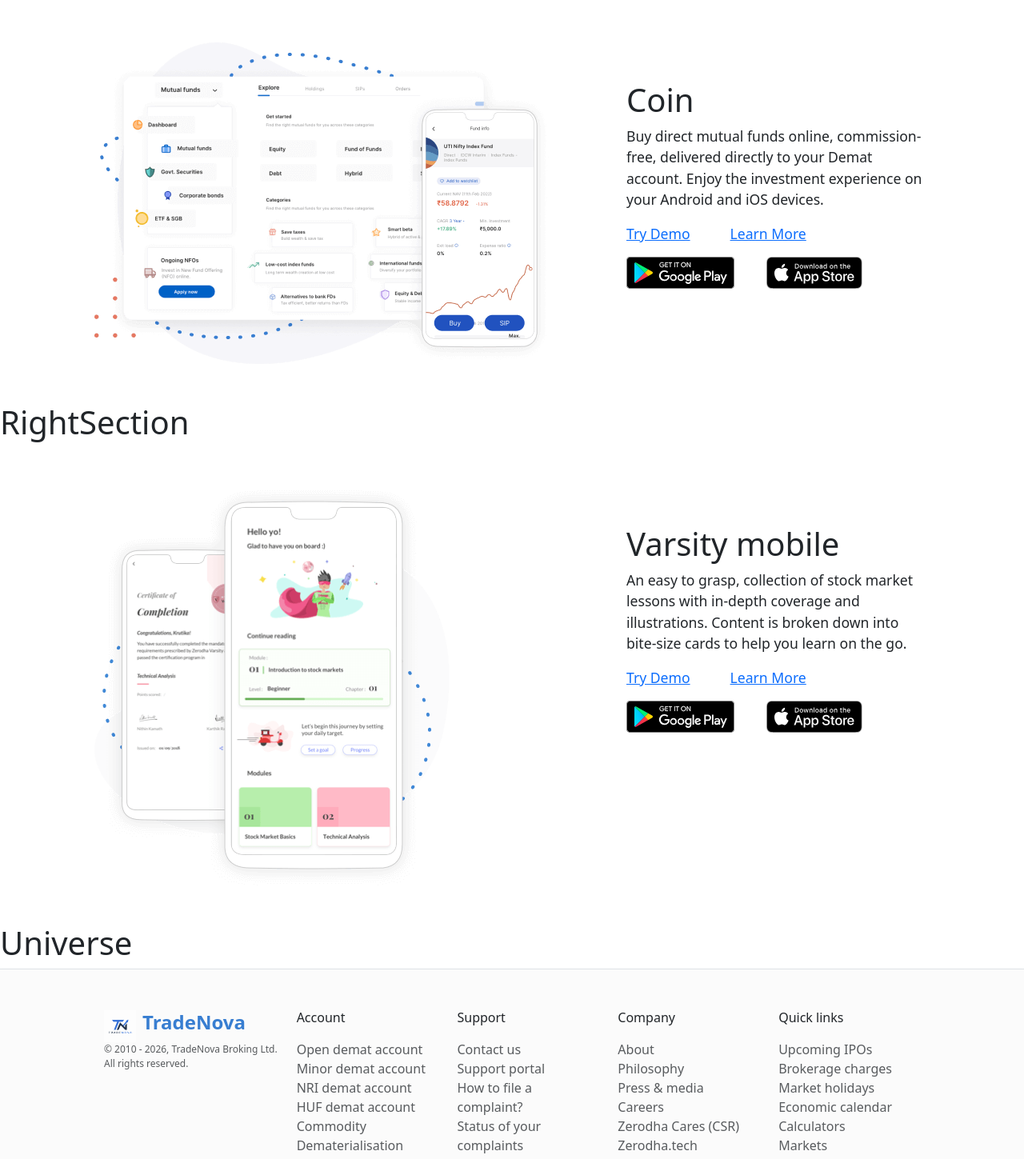
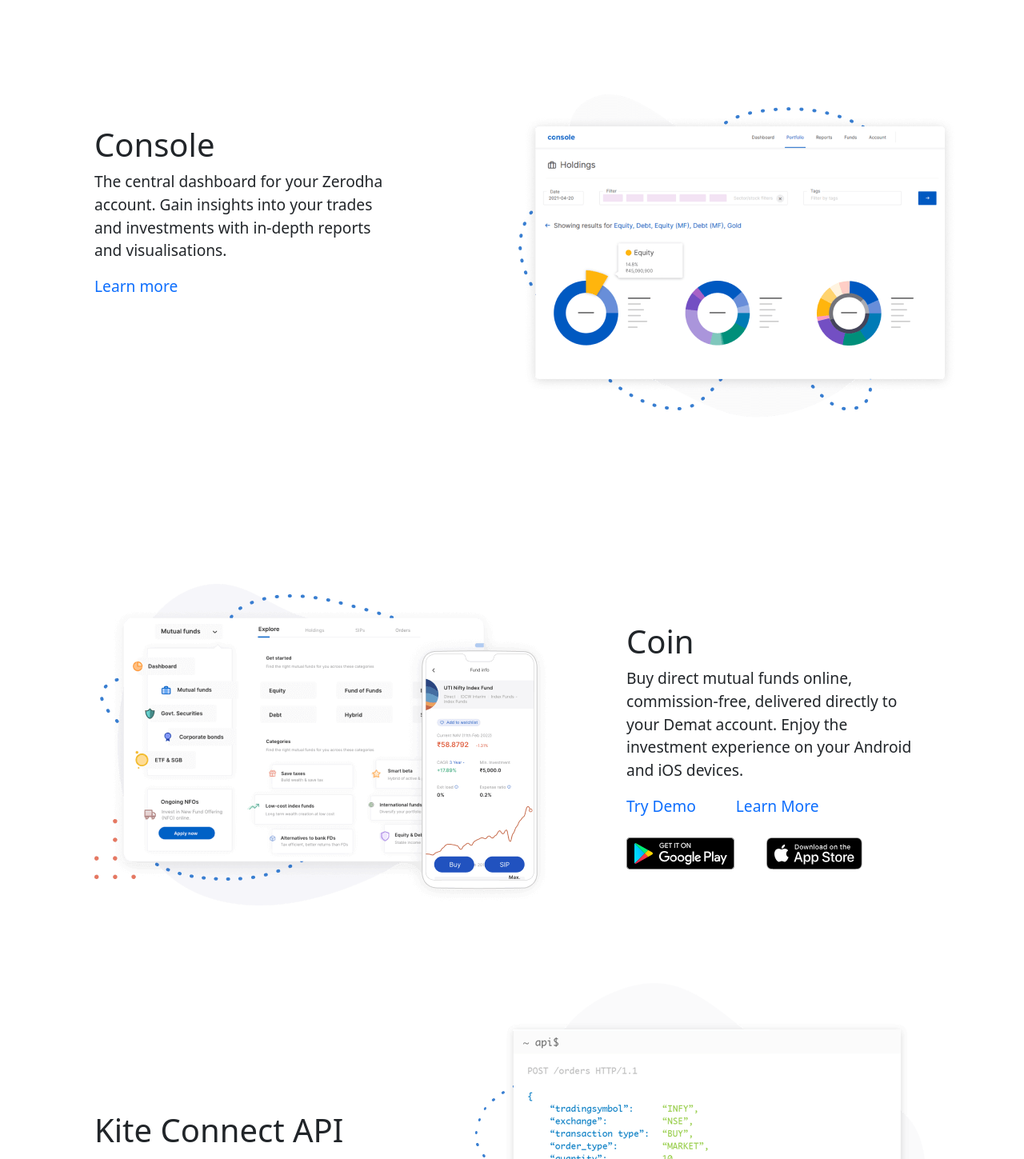
Before and after one commit to vedant-shinde327/TradeNova, a React (Vite) app in the folder frontend/: page /products in a window 1280 px wide. Shown: the part 981-2430 px from the top of the page at 80% size. Built offline with nearby package versions, Linux system fonts and the light colour scheme.

Commit message:
product page done

```diff
--- a/frontend/src/landing_page/products/LeftSection.jsx
+++ b/frontend/src/landing_page/products/LeftSection.jsx
@@ -17,18 +17,30 @@
           <img src={imageUrl} />
         </div>
 
-        <div className="col-5 p-5 mt-5" style={{fontSize:"1.1rem"}}>
+        <div className="col-5 p-5 mt-5" style={{ fontSize: "1.2rem" }}>
           <h1>{productName}</h1>
           <p>{productDescription}</p>
+
           <div>
-            <a href={tryDemo}>Try Demo</a>
-            <a href={learnMore} style={{ marginLeft: "50px" }}>
+            <a
+              href={tryDemo}
+              style={{ fontSize: "1.2rem", textDecoration: "none" }}
+            >
+              Try Demo
+            </a>
+            <a
+              href={learnMore}
+              style={{
+                marginLeft: "50px",
+                textDecoration: "none",
+                fontSize: "1.2rem",
+              }}
+            >
               Learn More
-
             </a>
           </div>
 
-          <div className="mt-3">
+          <div className="mt-4">
             <a href={googlePlay}>
               <img src={googlePlayImg} alt="googlePlay" />
             </a>
--- a/frontend/src/landing_page/products/ProductsPage.jsx
+++ b/frontend/src/landing_page/products/ProductsPage.jsx
@@ -5,6 +5,8 @@
 import kiteImg from "../../assets/images/kite.png";
 import coinImg from "../../assets/images/coin.png";
 import varsityImg from "../../assets/images/varsity.png";
+import consoleImg from "../../assets/images/console.png";
+import kiteApiImg from "../../assets/images/kiteconnect.png";
 
 function ProductsPage() {
   return (
@@ -20,7 +22,12 @@
         appStore=""
       />
 
-      <RightSection />
+      <RightSection
+        imageUrl={consoleImg}
+        productName="Console"
+        productDescription="The central dashboard for your Zerodha account. Gain insights into your trades and investments with in-depth reports and visualisations."
+        tryDemo="Kite Connect "
+      />
 
       <LeftSection
         imageUrl={coinImg}
@@ -32,7 +39,12 @@
         appStore=""
       />
 
-      <RightSection />
+      <RightSection
+        imageUrl={kiteApiImg}
+        productName="Kite Connect API"
+        productDescription="Build powerful trading platforms and experiences with our super simple HTTP/JSON APIs. If you are a startup, build your investment app and showcase it to our clientbase."
+        tryDemo="Learn more "
+      />
 
       <LeftSection
         imageUrl={varsityImg}
@@ -44,6 +56,14 @@
         appStore=""
       />
 
+      <p className="fs-5 text-center m-5">
+        Want to know more about our technology stack? Check out the{" "}
+        <a style={{ textDecoration: "none" }} href="">
+          TradeNova.tech{" "}
+        </a>
+        blog.
+      </p>
+
       <Universe />
     </>
   );
--- a/frontend/src/landing_page/products/RightSection.jsx
+++ b/frontend/src/landing_page/products/RightSection.jsx
@@ -1,7 +1,34 @@
-function RightSection() {
-    return (
-        <h1>RightSection</h1>
-     );
+function RightSection({
+  imageUrl,
+  productName,
+  productDescription,
+  tryDemo,
+}) {
+  return (
+    <div className="container">
+      <div className="row">
+        <div className="col-5 p-5 mt-5" style={{ fontSize: "1.2rem" }}>
+
+            <h1 className=" pt-5" style={{marginTop:"4rem"}}>{productName}</h1>
+            <p>{productDescription}</p>
+
+
+          <div>
+            <a
+              href={tryDemo}
+              style={{ fontSize: "1.2rem", textDecoration: "none" }}
+            >
+              Learn more{" "}
+            </a>
+          </div>
+        </div>
+
+        <div className="col-7 p-5">
+          <img src={imageUrl} />
+        </div>
+      </div>
+    </div>
+  );
 }
 
 export default RightSection;
--- a/frontend/src/landing_page/products/Universe.jsx
+++ b/frontend/src/landing_page/products/Universe.jsx
@@ -1,6 +1,96 @@
+import smallcaseImg from "../../assets/images/smallcaseLogo.png";
+import sensibullImg from "../../assets/images/sensibullLogo.svg";
+import tijoriImg from "../../assets/images/goldenpiLogo.png";
+import streakImg from "../../assets/images/streakLogo.png";
+import dittoImg from "../../assets/images/dittoLogo.png";
+import zerodhafund from "../../assets/images/zerodhaFundhouse.png";
+
 function Universe() {
   return (
-    <h1>Universe</h1>
+    <div className="container">
+      <div className="row">
+        <h1 className="text-center fs-2 mt-5">The TradeNova Universe</h1>
+        <p className="text-center pt-3 fs-5 text-muted">
+          Extend your trading and investment experience even further with our
+          partner platforms
+        </p>
+
+        <div className="col-4 p-5">
+          <img
+            src={zerodhafund}
+            style={{ width: "50%", marginLeft: "3rem" }}
+            className="p-2"
+          />
+          <p className="text-small text-muted text-center">
+            Our asset management venture that is creating simple and transparent
+            index funds to help you save for your goals.
+          </p>
+        </div>
+
+        <div className="col-4 p-5">
+          <img
+            src={sensibullImg}
+            style={{ width: "60%", marginLeft: "3rem" }}
+            className="p-2"
+          />
+          <p className="text-small text-muted text-center">
+            Options trading platform that lets you create strategies, analyze
+            positions, and examine data points like open interest, FII/DII, and
+            more.
+          </p>
+        </div>
+
+        <div className="col-4 p-5">
+          <img
+            src={tijoriImg}
+            style={{ width: "60%", marginLeft: "3rem" }}
+            className="p-2"
+          />
+          <p className="text-small text-muted text-center">
+            Investment research platform that offers detailed insights on
+            stocks, sectors, supply chains, and more.
+          </p>
+        </div>
+
+        <div className="col-4 p-5">
+          <img
+            src={streakImg}
+            style={{ width: "60%", marginLeft: "3rem" }}
+            className="p-2"
+          />
+          <p className="text-small text-muted text-center">
+            Systematic trading platform that allows you to create and backtest
+            strategies without coding.
+          </p>
+        </div>
+
+        <div className="col-4 p-5">
+          <img src={smallcaseImg} />
+          <p className="text-small text-muted text-center">
+            Thematic investing platform that helps you invest in deversified
+            baskets o stocks on ETFs.
+          </p>
+        </div>
+
+        <div className="col-4 p-5">
+          <img
+            src={dittoImg}
+            style={{ width: "40%", marginLeft: "4rem" }}
+            className="p-2"
+          />
+          <p className="text-small text-muted text-center">
+            Personalized advice on life and health insurance. No spam and no
+            mis-selling.
+          </p>
+        </div>
+        <button
+          className="p-2 btn btn-primary fs-5 mb-5"
+          style={{ width: "20%", margin: "0 auto" }}
+        >
+          Sign up for free
+        </button>
+      </div>
+    </div>
   );
 }
 
```
Also changed, not shown: frontend/src/assets/images/TradeNovaFund.png (added), 1 other file (tests, documents, lock files or other folders).
